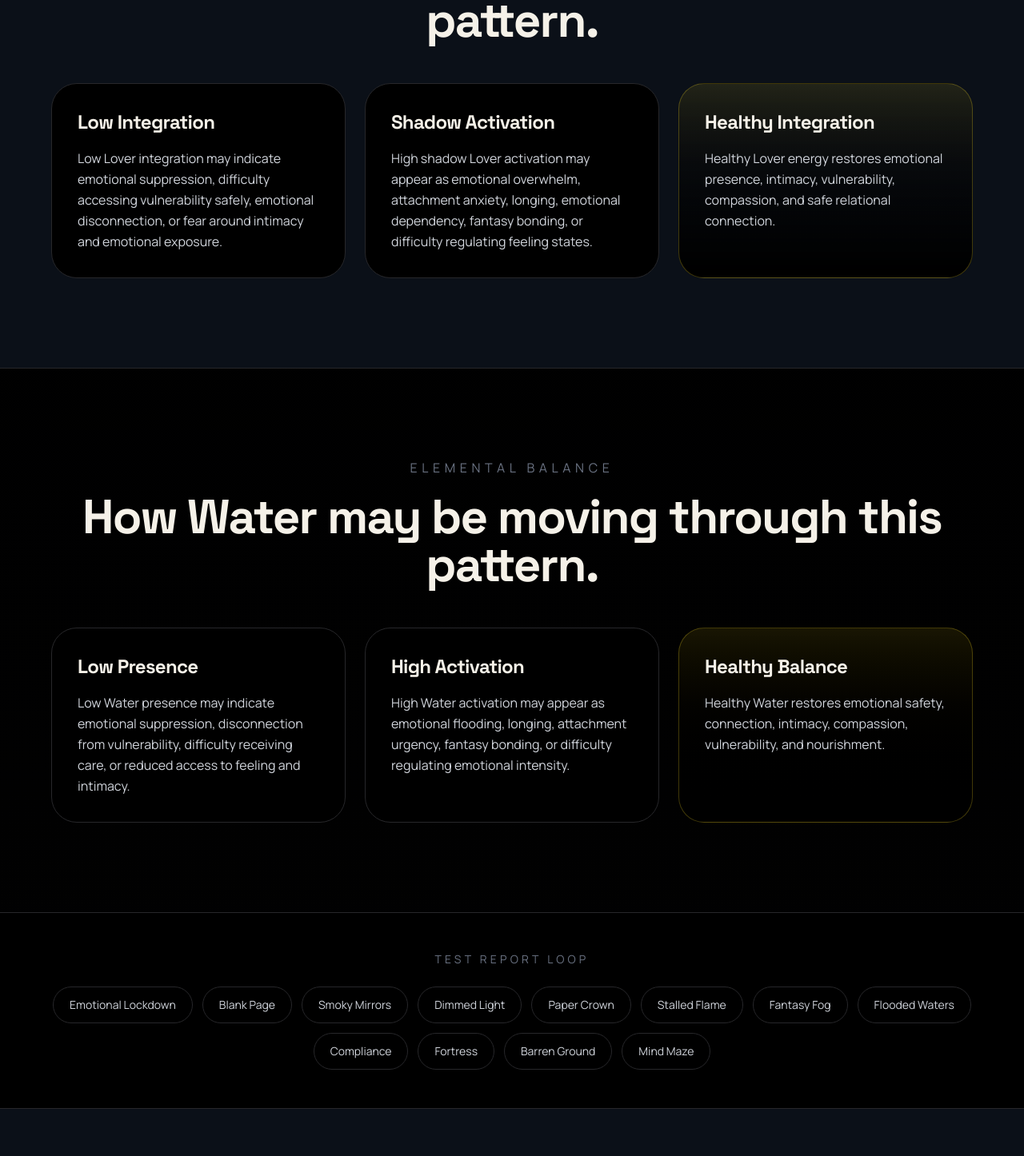
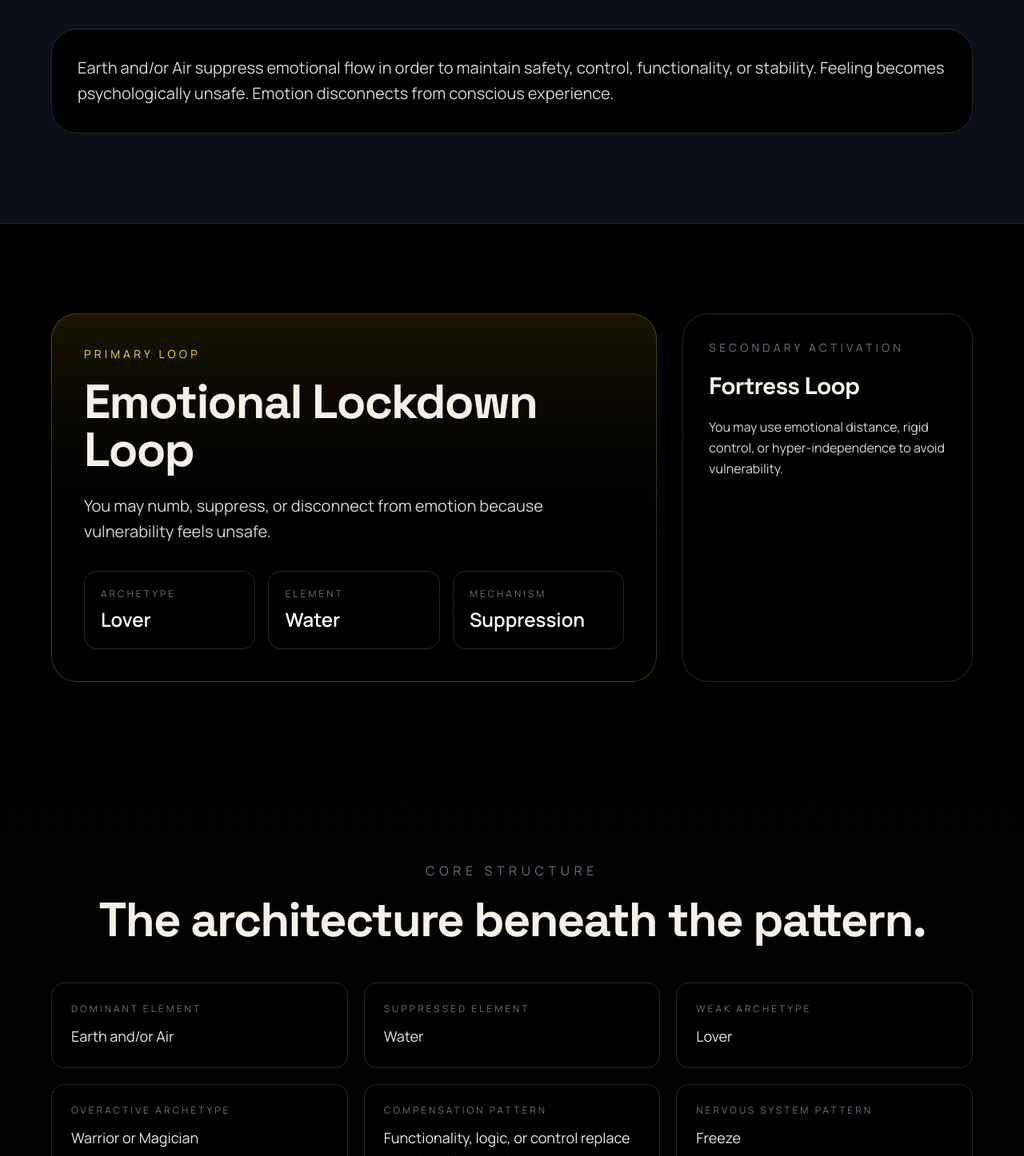
Before and after one commit to abdulkadirkuscu-ctrl/archeloop, a Next.js app: page /report-preview in a window 1280 px wide. Shown: the part 1044-2490 px from the top of the page at 80% size. Built offline with nearby package versions, Linux system fonts and the light colour scheme.

Commit message:
Add dynamic archetype score bars to premium report

```diff
--- a/app/report-preview/page.tsx
+++ b/app/report-preview/page.tsx
@@ -8,10 +8,13 @@ import { elementInsights } from "../data/elementInsights"
 export default async function ReportPreviewPage({
   searchParams,
 }: {
-  searchParams?: Promise<{ loop?: string }>
+  searchParams?: Promise<{ loop?: string; scores?: string }>
 }) {
   const params = await searchParams
 
+  const archetypeScores = params?.scores
+  ? JSON.parse(params.scores)
+  : []
   const selectedLoopName =
     params?.loop && params.loop in loopDetails
       ? params.loop
@@ -44,7 +47,31 @@ const integrationBlueprintText =
   typeof detail.integrationBlueprint === "string"
     ? detail.integrationBlueprint
     : `${detail.coreStructure.integrationShift} This process usually begins through small, repeatable moments of awareness, regulation, and behaviour change rather than forcing the system to transform all at once.`
+
+ function ScoreBar({
+  label,
+  value,
+}: {
+  label: string
+  value: number
+}) {
   return (
+    <div>
+      <div className="flex justify-between text-sm mb-2">
+        <span className="text-gray-300">{label}</span>
+        <span className="text-yellow-300">{value}%</span>
+      </div>
+
+      <div className="h-3 bg-zinc-800 rounded-full overflow-hidden">
+        <div
+          className="h-full bg-yellow-300 rounded-full"
+          style={{ width: `${value}%` }}
+        />
+      </div>
+    </div>
+  )
+}
+    return (
     <main className="min-h-screen bg-gradient-to-b from-black via-zinc-950 to-black text-white">
       <Nav />
 
@@ -90,113 +117,6 @@ const integrationBlueprintText =
         </div>
       </section>
 
-<section className="px-6 py-28 border-b border-zinc-800 bg-[#0B1018]">
-  <div className="max-w-6xl mx-auto">
-    <p className="uppercase tracking-[0.35em] text-gray-500 mb-5 text-center">
-      Archetype Integration
-    </p>
-
-    <h2 className="text-4xl md:text-6xl font-bold mb-12 text-center">
-      How {primaryLoop.archetype} energy may be organising this pattern.
-    </h2>
-
-    <div className="grid md:grid-cols-3 gap-6">
-      <div className="border border-zinc-800 rounded-[2rem] bg-black p-8">
-        <h3 className="text-2xl font-bold mb-4">
-          Low Integration
-        </h3>
-
-        <p className="text-gray-300 leading-relaxed">
-          {archetypeInsight.low}
-        </p>
-      </div>
-
-      <div className="border border-zinc-800 rounded-[2rem] bg-black p-8">
-        <h3 className="text-2xl font-bold mb-4">
-          Shadow Activation
-        </h3>
-
-        <p className="text-gray-300 leading-relaxed">
-          {archetypeInsight.highShadow}
-        </p>
-      </div>
-
-      <div className="border border-yellow-300/25 rounded-[2rem] bg-gradient-to-b from-yellow-300/10 to-black p-8">
-        <h3 className="text-2xl font-bold mb-4 text-yellow-300">
-          Healthy Integration
-        </h3>
-
-        <p className="text-gray-300 leading-relaxed">
-          {archetypeInsight.healthy}
-        </p>
-      </div>
-    </div>
-  </div>
-</section>
-
-<section className="px-6 py-28 border-b border-zinc-800">
-  <div className="max-w-6xl mx-auto">
-    <p className="uppercase tracking-[0.35em] text-gray-500 mb-5 text-center">
-      Elemental Balance
-    </p>
-
-    <h2 className="text-4xl md:text-6xl font-bold mb-12 text-center">
-      How {primaryLoop.element} may be moving through this pattern.
-    </h2>
-
-    <div className="grid md:grid-cols-3 gap-6">
-      <div className="border border-zinc-800 rounded-[2rem] bg-black p-8">
-        <h3 className="text-2xl font-bold mb-4">
-          Low Presence
-        </h3>
-
-        <p className="text-gray-300 leading-relaxed">
-          {elementInsight.low}
-        </p>
-      </div>
-
-      <div className="border border-zinc-800 rounded-[2rem] bg-black p-8">
-        <h3 className="text-2xl font-bold mb-4">
-          High Activation
-        </h3>
-
-        <p className="text-gray-300 leading-relaxed">
-          {elementInsight.high}
-        </p>
-      </div>
-
-      <div className="border border-yellow-300/25 rounded-[2rem] bg-gradient-to-b from-yellow-300/10 to-black p-8">
-        <h3 className="text-2xl font-bold mb-4 text-yellow-300">
-          Healthy Balance
-        </h3>
-
-        <p className="text-gray-300 leading-relaxed">
-          {elementInsight.healthy}
-        </p>
-      </div>
-    </div>
-  </div>
-</section>
-
-<section className="px-6 py-12 border-b border-zinc-800 bg-black">
-  <div className="max-w-6xl mx-auto">
-    <p className="uppercase tracking-[0.3em] text-gray-500 text-sm mb-6 text-center">
-      Test Report Loop
-    </p>
-
-    <div className="flex flex-wrap justify-center gap-3">
-      {Object.keys(loopDetails).map((loopName) => (
-        <a
-          key={loopName}
-          href={`/report-preview?loop=${encodeURIComponent(loopName)}`}
-          className="border border-zinc-800 rounded-full px-5 py-3 text-sm text-gray-300 hover:border-yellow-300 hover:text-yellow-300 transition"
-        >
-          {loopName}
-        </a>
-      ))}
-    </div>
-  </div>
-</section>
 
 <section className="px-6 py-28 border-b border-zinc-800 bg-[#0B1018]">
   <div className="max-w-6xl mx-auto">
@@ -298,6 +218,151 @@ const integrationBlueprintText =
           </p>
         </div>
       ))}
+    </div>
+  </div>
+</section>
+
+{archetypeScores.length > 0 && (
+  <section className="px-6 py-28 border-b border-zinc-800 bg-black">
+    <div className="max-w-6xl mx-auto">
+      <p className="uppercase tracking-[0.35em] text-gray-500 mb-5 text-center">
+        Archetype Score Map
+      </p>
+
+      <h2 className="text-4xl md:text-6xl font-bold mb-12 text-center">
+        Your archetypal energy profile.
+      </h2>
+
+      <div className="grid md:grid-cols-2 gap-6">
+        {archetypeScores.map((item: any) => (
+          <div
+            key={item.archetype}
+            className="border border-zinc-800 rounded-[2rem] bg-zinc-950 p-8"
+          >
+            <div className="flex justify-between items-center mb-8">
+              <div>
+                <h3 className="text-3xl font-bold">
+                  {item.archetype}
+                </h3>
+                <p className="text-gray-500">
+                  {item.element}
+                </p>
+              </div>
+
+              <p className="text-4xl font-bold text-yellow-300">
+                {item.integratedPercent}%
+              </p>
+            </div>
+
+            <div className="space-y-5">
+              <ScoreBar
+                label="Healthy Capacity"
+                value={item.healthyPercent}
+              />
+
+              <ScoreBar
+                label="Shadow Activation"
+                value={item.shadowPercent}
+              />
+
+              <ScoreBar
+                label="Integrated Energy"
+                value={item.integratedPercent}
+              />
+            </div>
+          </div>
+        ))}
+      </div>
+    </div>
+  </section>
+)}
+
+<section className="px-6 py-28 border-b border-zinc-800 bg-[#0B1018]">
+  <div className="max-w-6xl mx-auto">
+    <p className="uppercase tracking-[0.35em] text-gray-500 mb-5 text-center">
+      Archetype Integration
+    </p>
+
+    <h2 className="text-4xl md:text-6xl font-bold mb-12 text-center">
+      How {primaryLoop.archetype} energy may be organising this pattern.
+    </h2>
+
+    <div className="grid md:grid-cols-3 gap-6">
+      <div className="border border-zinc-800 rounded-[2rem] bg-black p-8">
+        <h3 className="text-2xl font-bold mb-4">
+          Low Integration
+        </h3>
+
+        <p className="text-gray-300 leading-relaxed">
+          {archetypeInsight.low}
+        </p>
+      </div>
+
+      <div className="border border-zinc-800 rounded-[2rem] bg-black p-8">
+        <h3 className="text-2xl font-bold mb-4">
+          Shadow Activation
+        </h3>
+
+        <p className="text-gray-300 leading-relaxed">
+          {archetypeInsight.highShadow}
+        </p>
+      </div>
+
+      <div className="border border-yellow-300/25 rounded-[2rem] bg-gradient-to-b from-yellow-300/10 to-black p-8">
+        <h3 className="text-2xl font-bold mb-4 text-yellow-300">
+          Healthy Integration
+        </h3>
+
+        <p className="text-gray-300 leading-relaxed">
+          {archetypeInsight.healthy}
+        </p>
+      </div>
+    </div>
+  </div>
+</section>
+
+
+
+<section className="px-6 py-28 border-b border-zinc-800">
+  <div className="max-w-6xl mx-auto">
+    <p className="uppercase tracking-[0.35em] text-gray-500 mb-5 text-center">
+      Elemental Balance
+    </p>
+
+    <h2 className="text-4xl md:text-6xl font-bold mb-12 text-center">
+      How {primaryLoop.element} may be moving through this pattern.
+    </h2>
+
+    <div className="grid md:grid-cols-3 gap-6">
+      <div className="border border-zinc-800 rounded-[2rem] bg-black p-8">
+        <h3 className="text-2xl font-bold mb-4">
+          Low Presence
+        </h3>
+
+        <p className="text-gray-300 leading-relaxed">
+          {elementInsight.low}
+        </p>
+      </div>
+
+      <div className="border border-zinc-800 rounded-[2rem] bg-black p-8">
+        <h3 className="text-2xl font-bold mb-4">
+          High Activation
+        </h3>
+
+        <p className="text-gray-300 leading-relaxed">
+          {elementInsight.high}
+        </p>
+      </div>
+
+      <div className="border border-yellow-300/25 rounded-[2rem] bg-gradient-to-b from-yellow-300/10 to-black p-8">
+        <h3 className="text-2xl font-bold mb-4 text-yellow-300">
+          Healthy Balance
+        </h3>
+
+        <p className="text-gray-300 leading-relaxed">
+          {elementInsight.healthy}
+        </p>
+      </div>
     </div>
   </div>
 </section>
```
